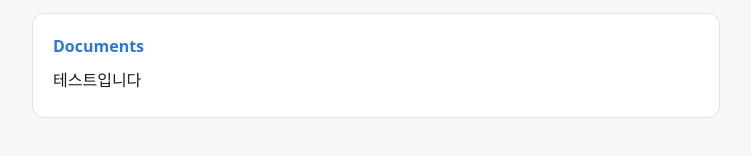
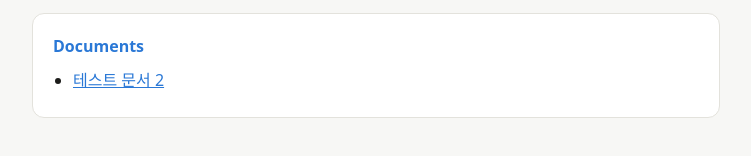
Before and after one commit to leehee0217/leehee0217.github.io, a plain HTML site: page index.html in a window 1280 px wide. Shown: the part 156-312 px from the top of the page, without its empty margins (264-1015 px from the left). Drawn offline with Linux system fonts and the light colour scheme.

Commit message:
Add files via upload

```diff
--- a/index.html
+++ b/index.html
@@ -17,6 +17,8 @@
   .card { background:var(--card); border:1px solid var(--line); border-radius:12px; padding:20px; margin-bottom:16px; }
   .card h2 { font-size:16px; margin:0 0 8px; color:var(--accent); }
   .card p { margin:4px 0; }
+  .card ul { margin:4px 0; padding-left:20px; }
+  a { color:var(--accent); }
 </style>
 </head>
 <body>
@@ -28,7 +30,9 @@
 
   <div class="card">
     <h2>Documents</h2>
-    <p>테스트입니다</p>
+    <ul>
+      <li><a href="test2.html">테스트 문서 2</a></li>
+    </ul>
   </div>
 </div>
 </body>
```
